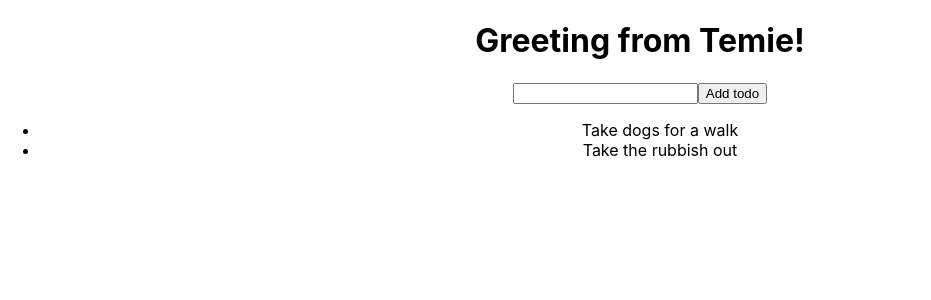
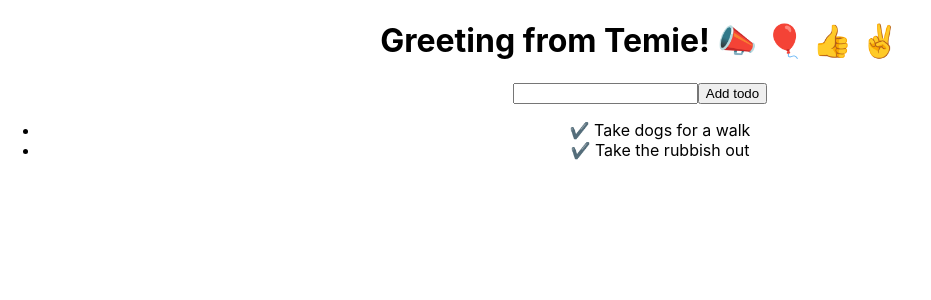
Before and after one commit to temesghentekeste/todo-app-react, a React (Create React App) app: page / in a window 1280 px wide. Shown: the top 300 px of the page, without its empty margins (0-931 px from the left). Built offline with nearby package versions, Linux system fonts and the light colour scheme.

Commit message:
Add todos state and render todos as list items

```diff
--- a/src/App.js
+++ b/src/App.js
@@ -1,13 +1,19 @@
-import './App.css'
+import { useState } from 'react';
+import './App.css';
 function App() {
+  const [todos, setTodos] = useState([
+    'Take dogs for a walk',
+    'Take the rubbish out',
+  ]);
   return (
     <div className="App">
-      <h1>Greeting from Temie!</h1>
-      <input/>
+      <h1>Greeting from Temie! 📣 🎈 👍 ✌ </h1>
+      <input />
       <button>Add todo</button>
       <ul>
-        <li>Take dogs for a walk</li>
-        <li>Take the rubbish out</li>
+        {todos.map((todo) => (
+          <li> ✔️ {todo}</li>
+        ))}
       </ul>
     </div>
   );
```
